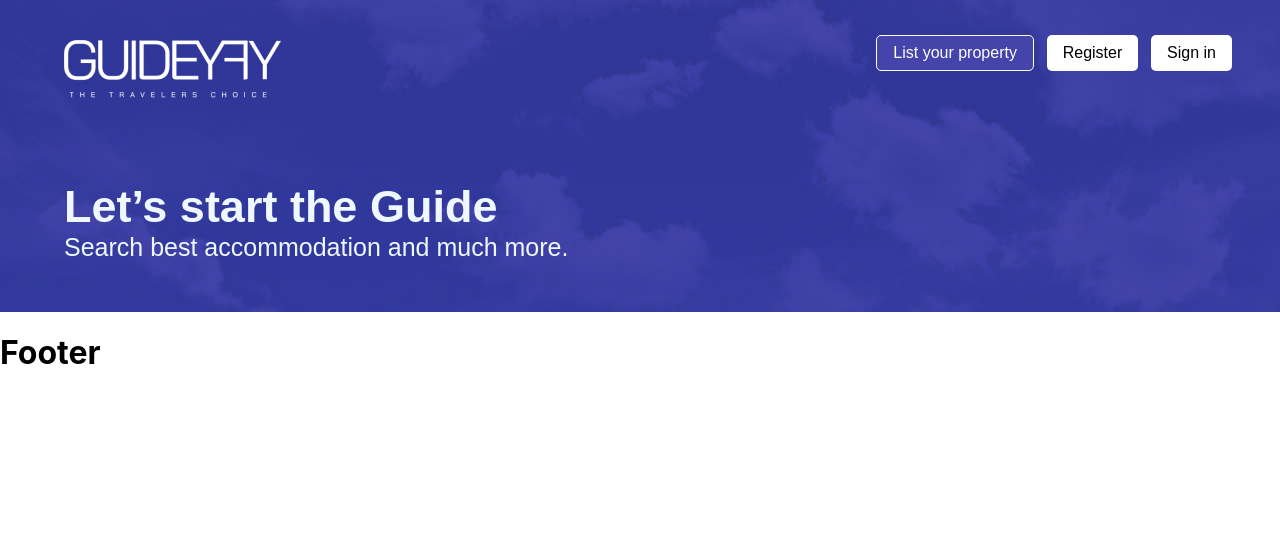
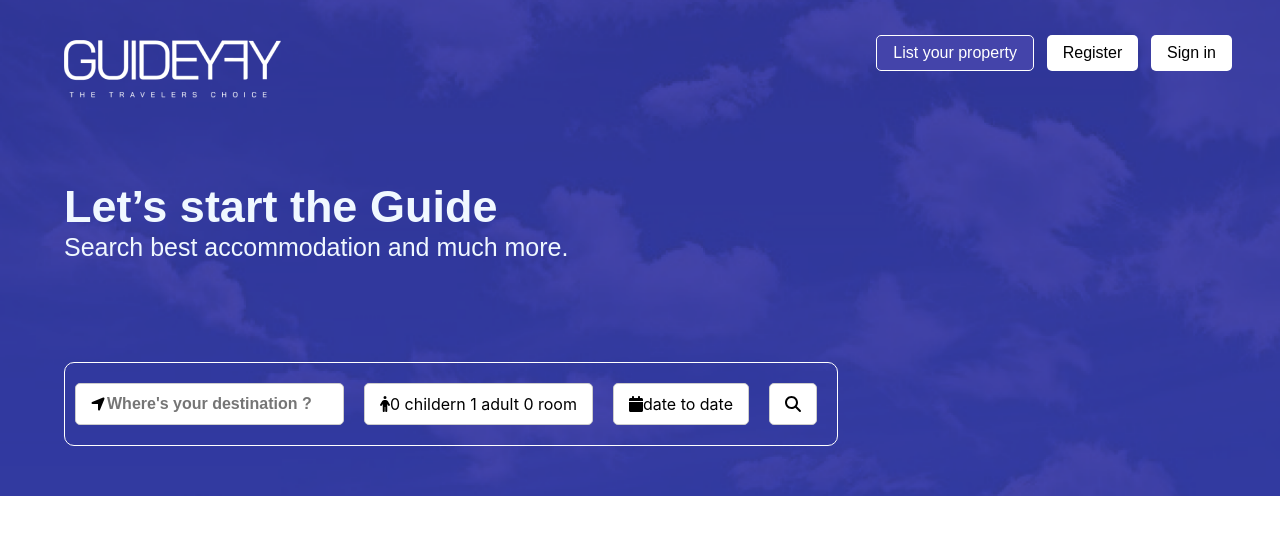
Before and after one commit to alphajr009/GUIDEYFY---Room-Reservation-and-Selling-System, a React (Create React App) app in the folder client/: page / in a window 1280 px wide. Shown: the top 534 px of the page. Built offline with nearby package versions, Linux system fonts and the light colour scheme; a web font is replaced by a local one.

Commit message:
serachbar create

```diff
--- a/client/src/App.js
+++ b/client/src/App.js
@@ -21,7 +21,7 @@ function App() {
 
         </Routes>
       </BrowserRouter>
-      <Footer />
+      {/* <Footer /> */}
 
 
     </div>
--- a/client/src/components/navbar/Navbar.js
+++ b/client/src/components/navbar/Navbar.js
@@ -1,7 +1,8 @@
 import React from 'react';
 import './navbar.css';
 import logo from '../../images/logo.png';
-
+import { FontAwesomeIcon } from "@fortawesome/react-fontawesome";
+import { faCalendar, faLocationArrow, faPerson, faSearch } from "@fortawesome/free-solid-svg-icons";
 function Navbar() {
   return (
     <div className="navbar">
@@ -12,7 +13,33 @@ function Navbar() {
             <h1>Let’s start the Guide</h1>
             <p>Search best accommodation and much more.</p>
           </div>
+          < div className='search'>
+              <div className='searchItem'>
+                <FontAwesomeIcon icon={faLocationArrow} className='searchIcon' />
+                <input
+                  type="text"
+                  placeholder="Where's your destination ?"
+                  className="searchInput" />
+              </div>
+
+            <div className='searchItem'>
+                <FontAwesomeIcon icon={faPerson} className='searchIcon' />
+                <span className='searchText'>0 childern 1 adult 0 room</span>
+            </div>
+
+            <div className='searchItem'>
+                <FontAwesomeIcon icon={faCalendar} className='searchIcon' />
+                <span className='searchText'>date to date</span>
+            </div>
+
+            <div className='searchItem'>
+                <FontAwesomeIcon icon={faSearch} className='searchIcon' />
+              </div>
+
+          </div>
+
         </div>
+
         <div className="navbar-buttons">
           <button className='btn-list'>List your property</button>
           <button className='btn-reg'>Register</button>
@@ -20,6 +47,7 @@ function Navbar() {
         </div>
       </div>
     </div>
+
   );
 }
 
--- a/client/src/components/navbar/navbar.css
+++ b/client/src/components/navbar/navbar.css
@@ -115,3 +115,41 @@
 .btn-reg:hover {
   background-color: #3a7cc2;
 }
+
+.search {
+  display: flex;
+  justify-content: center;
+  padding: 20px 10px 0px 25px;
+}
+
+.searchItem {
+  display: flex;
+  align-items: center;
+  height: 40px;
+  background-color: white;
+  color: black;
+  border: 1px solid #ccc;
+  border-radius: 5px;
+  padding: 0 15px;
+  margin: 0 10px;
+}
+
+.searchItem:not(:last-child) {
+  margin-right: 10px;
+}
+
+
+.searchItem input {
+  border: none;
+  outline: none;
+  font-size: 16px;
+  font-weight: bold;
+  /* margin-left: 10px; */
+}
+
+.search{
+  padding: 20px 10px 20px 0px;
+  border-radius: 10px;
+  margin: 100px 10px 0px 40px;
+  border: 1px solid white;
+}
--- a/package.json
+++ b/package.json
@@ -3,8 +3,13 @@
     "start": "concurrently \"nodemon server\" \"cd client && npm start\""
   },
   "dependencies": {
+    "@fortawesome/fontawesome-svg-core": "^6.4.0",
+    "@fortawesome/free-regular-svg-icons": "^6.4.0",
+    "@fortawesome/free-solid-svg-icons": "^6.4.0",
+    "@fortawesome/react-fontawesome": "^0.2.0",
     "concurrently": "^8.0.1",
     "express": "^4.18.2",
+    "font-awesome": "^4.7.0",
     "mongoose": "^7.0.3",
     "nodemon": "^2.0.22"
   }
```
Also changed, not shown: 1 other file (tests, documents, lock files or other folders).
